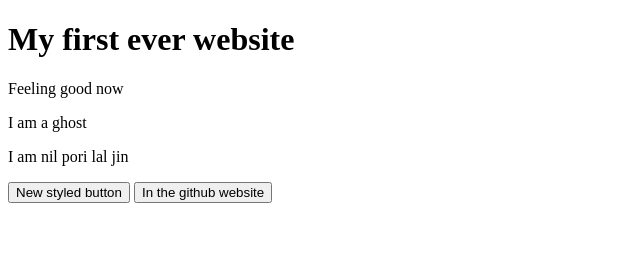
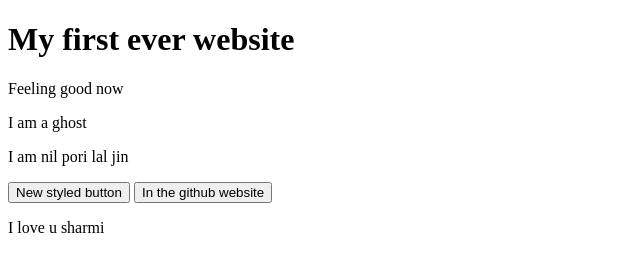
Before and after one commit to sarwarrahman/my-first-website, a plain HTML site: page index.html in a window 1280 px wide. Shown: the whole page, without its empty margins (0-640 px from the left). Drawn offline with Linux system fonts and the light colour scheme.

Commit message:
text added

```diff
--- a/index.html
+++ b/index.html
@@ -12,5 +12,6 @@
     <p>I am nil pori lal jin</p>
     <button>New styled button</button>
     <button>In the github website</button>
+    <p>I love u sharmi</p>
 </body>
 </html>
```
